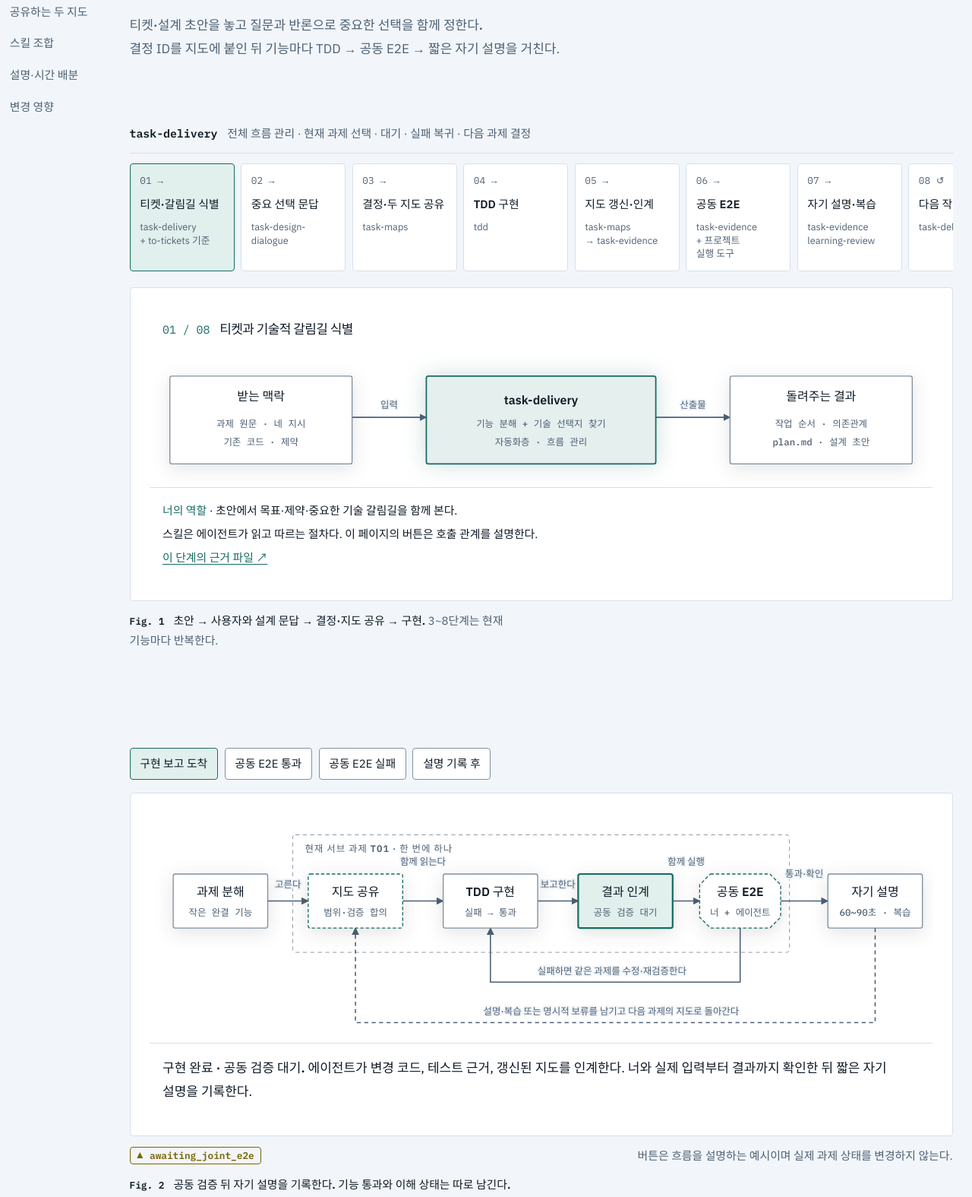
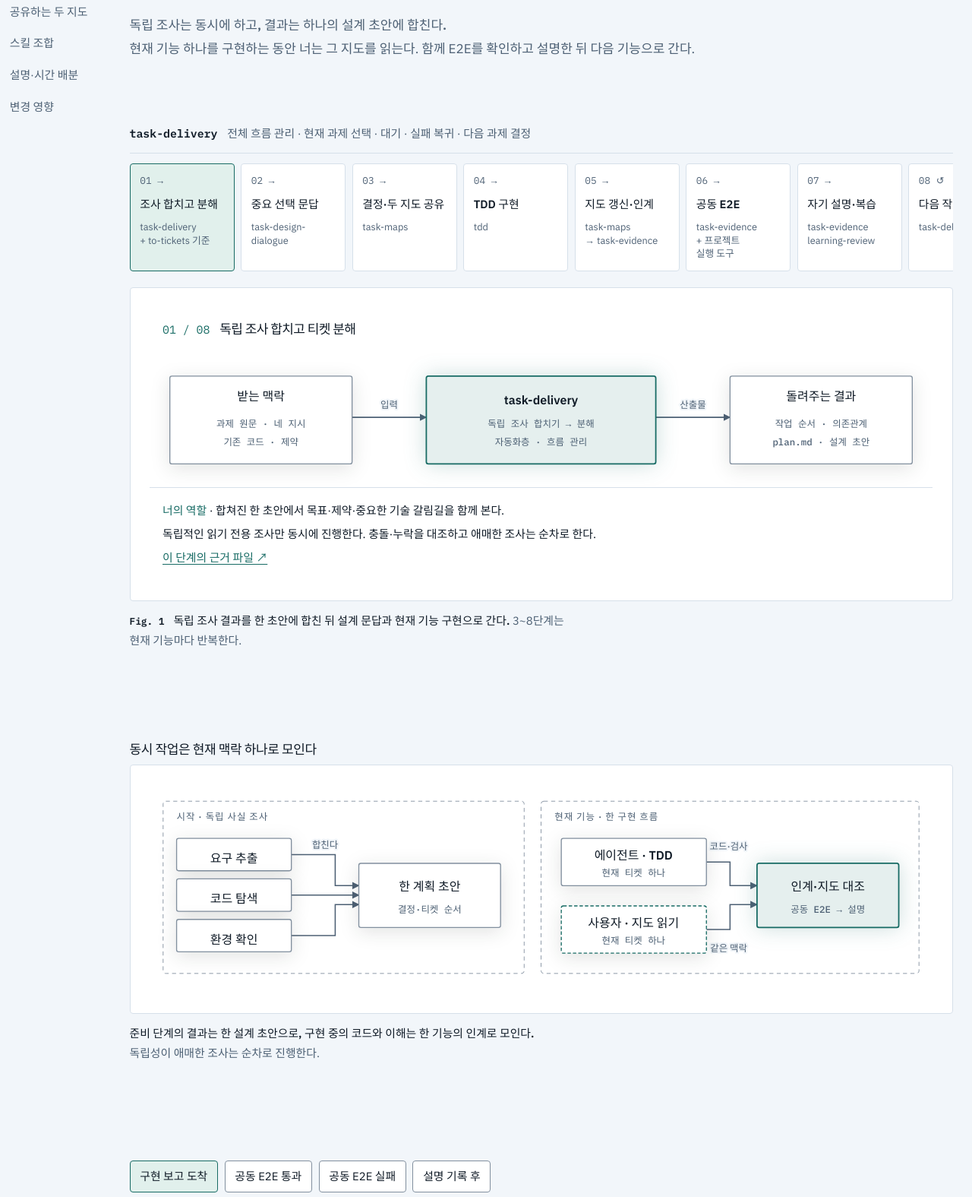
Before and after one commit to kochungcheon/task-workflow-skills, a plain HTML site: page docs/workflow.html in a window 1280 px wide. Shown: the part 140-1715 px from the top of the page at 76% size. Drawn offline with Linux system fonts and the light colour scheme.

Commit message:
feat: keep hackathon implementation focused while parallelizing intake

```diff
--- a/docs/workflow.html
+++ b/docs/workflow.html
@@ -435,15 +435,15 @@ section{margin-top:var(--s-7)}
 </nav>
 <main>
 <header>
-<p class="eyebrow">HACKATHON · 3 HOURS · SKILLS v1.3 · 2026.10.30</p>
+<p class="eyebrow">HACKATHON · 3 HOURS · WORKFLOW · 2026.10.30</p>
 <h1>3시간 안에 구현하고, 네 말로 설명한다.</h1>
-<p class="lead"><strong>티켓·설계 초안을 놓고 질문과 반론으로 중요한 선택을 함께 정한다.</strong><br>결정 ID를 지도에 붙인 뒤 기능마다 TDD → 공동 E2E → 짧은 자기 설명을 거친다.</p>
+<p class="lead"><strong>독립 조사는 동시에 하고, 결과는 하나의 설계 초안에 합친다.</strong><br>현재 기능 하나를 구현하는 동안 너는 그 지도를 읽는다. 함께 E2E를 확인하고 설명한 뒤 다음 기능으로 간다.</p>
 </header>
 <figure id="calls" aria-labelledby="calls-title">
 <div class="call-controller"><strong>task-delivery</strong><span>전체 흐름 관리 · 현재 과제 선택 · 대기 · 실패 복귀 · 다음 과제 결정</span></div>
 <div class="step-scroll">
 <div class="step-rail" role="group" aria-label="단계별 스킬 설명 선택">
-<button type="button" data-step="0" aria-pressed="true" aria-controls="step-detail"><span class="step-number">01 →</span><strong>티켓·갈림길 식별</strong><small>task-delivery<br>+ to-tickets 기준</small></button>
+<button type="button" data-step="0" aria-pressed="true" aria-controls="step-detail"><span class="step-number">01 →</span><strong>조사 합치고 분해</strong><small>task-delivery<br>+ to-tickets 기준</small></button>
 <button type="button" data-step="1" aria-pressed="false" aria-controls="step-detail"><span class="step-number">02 →</span><strong>중요 선택 문답</strong><small>task-design-dialogue</small></button>
 <button type="button" data-step="2" aria-pressed="false" aria-controls="step-detail"><span class="step-number">03 →</span><strong>결정·두 지도 공유</strong><small>task-maps</small></button>
 <button type="button" data-step="3" aria-pressed="false" aria-controls="step-detail"><span class="step-number">04 →</span><strong>TDD 구현</strong><small>tdd</small></button>
@@ -454,17 +454,39 @@ section{margin-top:var(--s-7)}
 </div>
 </div>
 <div class="frame step-detail" id="step-detail" aria-live="polite">
-<div class="step-heading"><span id="step-index">01 / 08</span><h2 id="calls-title">티켓과 기술적 갈림길 식별</h2></div>
-<svg class="ve-svg" id="step-svg" viewBox="0 0 1160 220" role="img" aria-label="과제 원문과 기존 코드의 사실을 조사하고 작은 기능·기술 선택의 초안을 만든다." style="--ve-min: 995px">
+<div class="step-heading"><span id="step-index">01 / 08</span><h2 id="calls-title">독립 조사 합치고 티켓 분해</h2></div>
+<svg class="ve-svg" id="step-svg" viewBox="0 0 1160 220" role="img" aria-label="독립적인 요구·코드·환경 조사를 하나의 초안에 합치고 작은 기능과 기술 선택을 찾는다." style="--ve-min: 995px">
 <path class="ve-e" d="M300 116H410"/><text class="ve-el" x="355" y="102">입력</text>
 <path class="ve-e" d="M750 116H860"/><text class="ve-el" x="805" y="102">산출물</text>
 <g class="ve-n"><rect class="sh" x="30" y="55" width="270" height="130"/><text x="165" y="84">받는 맥락</text><text class="sub" id="step-in1" x="165" y="125">과제 원문 · 네 지시</text><text class="sub" id="step-in2" x="165" y="152">기존 코드 · 제약</text></g>
-<g class="ve-n is-key"><rect class="sh" x="410" y="55" width="340" height="130"/><text id="step-skill" x="580" y="90">task-delivery</text><text class="sub" id="step-mode" x="580" y="125">기능 분해 + 기술 선택지 찾기</text><text class="sub" id="step-kind" x="580" y="152">자동화층 · 흐름 관리</text></g>
+<g class="ve-n is-key"><rect class="sh" x="410" y="55" width="340" height="130"/><text id="step-skill" x="580" y="90">task-delivery</text><text class="sub" id="step-mode" x="580" y="125">독립 조사 합치기 → 분해</text><text class="sub" id="step-kind" x="580" y="152">자동화층 · 흐름 관리</text></g>
 <g class="ve-n"><rect class="sh" x="860" y="55" width="270" height="130"/><text x="995" y="84">돌려주는 결과</text><text class="sub" id="step-out1" x="995" y="125">작업 순서 · 의존관계</text><text class="sub" id="step-out2" x="995" y="152">plan.md · 설계 초안</text></g>
 </svg>
-<div class="step-note"><p><strong id="step-role">너의 역할</strong> · <span id="step-human">초안에서 목표·제약·중요한 기술 갈림길을 함께 본다.</span></p><p id="step-caution">스킬은 에이전트가 읽고 따르는 절차다. 이 페이지의 버튼은 호출 관계를 설명한다.</p><a id="step-source" href="../skills/task-delivery/SKILL.md">이 단계의 근거 파일 ↗</a></div>
+<div class="step-note"><p><strong id="step-role">너의 역할</strong> · <span id="step-human">합쳐진 한 초안에서 목표·제약·중요한 기술 갈림길을 함께 본다.</span></p><p id="step-caution">독립적인 읽기 전용 조사만 동시에 진행한다. 충돌·누락을 대조하고 애매한 조사는 순차로 한다.</p><a id="step-source" href="../skills/task-delivery/SKILL.md">이 단계의 근거 파일 ↗</a></div>
 </div>
-<figcaption><span class="fig-n">Fig. 1</span> <strong>초안 → 사용자와 설계 문답 → 결정·지도 공유 → 구현.</strong> 3~8단계는 현재 기능마다 반복한다.</figcaption>
+<figcaption><span class="fig-n">Fig. 1</span> <strong>독립 조사 결과를 한 초안에 합친 뒤 설계 문답과 현재 기능 구현으로 간다.</strong> 3~8단계는 현재 기능마다 반복한다.</figcaption>
+</figure>
+<figure class="subfigure" id="parallel" aria-labelledby="parallel-title">
+<h3 id="parallel-title">동시 작업은 현재 맥락 하나로 모인다</h3>
+<div class="frame"><svg class="ve-svg" viewBox="0 0 1160 310" role="img" aria-label="시작할 때 독립적인 요구 추출, 코드 탐색, 환경 확인을 함께 수행해 하나의 계획 초안에 합친다. 현재 기능에서는 에이전트가 TDD를 하는 동안 사용자가 그 기능의 지도를 읽고, 인계 때 합쳐 공동 E2E와 설명으로 간다." style="--ve-min: 995px">
+<rect class="ve-bnd" x="20" y="25" width="535" height="255" rx="4"/>
+<text class="ve-bnd-t" x="40" y="53">시작 · 독립 사실 조사</text>
+<path class="ve-e" d="M210 104H275V150H310"/><text class="ve-el" x="260" y="94">합친다</text>
+<path class="ve-e" d="M210 164H310"/>
+<path class="ve-e" d="M210 224H275V178H310"/>
+<g class="ve-n"><rect class="sh" x="40" y="80" width="170" height="48"/><text x="125" y="109">요구 추출</text></g>
+<g class="ve-n"><rect class="sh" x="40" y="140" width="170" height="48"/><text x="125" y="169">코드 탐색</text></g>
+<g class="ve-n"><rect class="sh" x="40" y="200" width="170" height="48"/><text x="125" y="229">환경 확인</text></g>
+<g class="ve-n"><rect class="sh" x="310" y="117" width="210" height="95"/><text x="415" y="151">한 계획 초안</text><text class="sub" x="415" y="185">결정·티켓 순서</text></g>
+<rect class="ve-bnd" x="580" y="25" width="560" height="255" rx="4"/>
+<text class="ve-bnd-t" x="600" y="53">현재 기능 · 한 구현 흐름</text>
+<path class="ve-e" d="M825 115H860V150H900"/><text class="ve-el" x="858" y="97">코드·검사</text>
+<path class="ve-e" d="M825 215H860V178H900"/><text class="ve-el" x="858" y="248">같은 맥락</text>
+<g class="ve-n"><rect class="sh" x="610" y="80" width="215" height="70"/><text x="717" y="105">에이전트 · TDD</text><text class="sub" x="717" y="131">현재 티켓 하나</text></g>
+<g class="ve-n human"><rect class="sh" x="610" y="180" width="215" height="70"/><text x="717" y="205">사용자 · 지도 읽기</text><text class="sub" x="717" y="231">현재 티켓 하나</text></g>
+<g class="ve-n is-key"><rect class="sh" x="900" y="117" width="210" height="95"/><text x="1005" y="151">인계·지도 대조</text><text class="sub" x="1005" y="185">공동 E2E → 설명</text></g>
+</svg></div>
+<figcaption><strong>준비 단계의 결과는 한 설계 초안으로, 구현 중의 코드와 이해는 한 기능의 인계로 모인다.</strong> 독립성이 애매한 조사는 순차로 진행한다.</figcaption>
 </figure>
 <figure id="workflow" data-route="handoff">
 <div class="change-controls" role="group" aria-label="워크플로우 분기 설명">
@@ -494,7 +516,7 @@ section{margin-top:var(--s-7)}
 <p class="route-copy" id="route-copy" aria-live="polite"><strong>구현 완료 · 공동 검증 대기.</strong> 에이전트가 변경 코드, 테스트 근거, 갱신된 지도를 인계한다. 너와 실제 입력부터 결과까지 확인한 뒤 짧은 자기 설명을 기록한다.</p>
 </div>
 <div class="readout"><span class="chip warn" id="route-state">awaiting_joint_e2e</span><p class="note">버튼은 흐름을 설명하는 예시이며 실제 과제 상태를 변경하지 않는다.</p></div>
-<figcaption><span class="fig-n">Fig. 2</span> <strong>공동 검증 뒤 자기 설명을 기록한다. 기능 통과와 이해 상태는 따로 남긴다.</strong></figcaption>
+<figcaption><span class="fig-n">Fig. 2</span> <strong>구현 중에는 현재 지도를 읽고, 공동 검증 뒤 자기 설명을 기록한다.</strong> 기능 통과와 이해 상태는 따로 남긴다.</figcaption>
 </figure>
 <section id="maps" aria-labelledby="maps-title">
 <div class="sec-head"><p class="ve-label">SHARED CONTEXT</p><h2 id="maps-title">너와 에이전트가 같은 두 지도를 본다.</h2><p class="note">예시 기능: 항목을 저장하고 다시 조회한다 · 아래는 계획 구조의 설명이며 실제 과제 구현 결과가 아니다.</p></div>
@@ -652,9 +674,9 @@ section{margin-top:var(--s-7)}
 <script>
 const steps=[
   {
-    "title": "티켓과 기술적 갈림길 식별",
+    "title": "독립 조사 합치고 티켓 분해",
     "skill": "task-delivery",
-    "mode": "기능 분해 + 기술 선택지 찾기",
+    "mode": "독립 조사 합치기 → 분해",
     "kind": "자동화층 · 대화와 흐름 관리",
     "input": [
       "과제 원문 · 네 지시",
@@ -664,8 +686,8 @@ const steps=[
       "작업 순서 · 의존관계",
       "plan.md · 설계 초안"
     ],
-    "human": "초안에서 목표·제약·중요한 기술 갈림길을 함께 본다.",
-    "caution": "에이전트가 원문·코드에서 확인 가능한 사실을 조사하고, 현재 작업에 중요한 선택을 초안으로 보여준다.",
+    "human": "합쳐진 한 초안에서 목표·제약·중요한 기술 갈림길을 함께 본다.",
+    "caution": "독립적인 읽기 전용 조사만 동시에 진행한다. 결과의 충돌·누락을 대조하고, 애매한 조사는 순차로 한다.",
     "source": "../skills/task-delivery/assets/plan.md"
   },
   {
@@ -698,8 +720,8 @@ const steps=[
       "두 지도 · maps/view.html",
       "결정 ID ↔ 객체 노드 ↔ 근거"
     ],
-    "human": "에이전트가 구현하는 동안 HTML에서 현재 위치·선택 이유·대안을 읽는다.",
-    "caution": "현재 기능의 결정을 첫 화면에 보여주고, 다른 중요한 결정은 같은 HTML에서 찾게 한다.",
+    "human": "에이전트가 구현하는 동안 HTML에서 현재 기능의 예정 경로·선택 이유를 읽는다.",
+    "caution": "계획 경로를 계획으로 표시하고, 구조·결정이 바뀌면 갱신 사실을 알린다.",
     "source": "../skills/task-maps/SKILL.md"
   },
   {
@@ -715,8 +737,8 @@ const steps=[
       "변경 코드",
       "Red · Green · 회귀 실행 근거"
     ],
-    "human": "구현은 에이전트가 맡고, 중요한 요구나 설계 선택의 변경은 함께 정한다.",
-    "caution": "기대값은 원문 요구에서 도출한다. 실행 환경 오류와 기능의 실패를 구분한다.",
+    "human": "현재 기능의 지도를 읽으며 구현 맥락을 따라간다. 중요한 설계 변경은 함께 정한다.",
+    "caution": "한 기능만 구현한다. 다른 수행자는 같은 기능의 E2E를 준비할 수 있다. 실행 환경 오류와 기능 실패를 구분한다.",
     "source": "../skills/contracts/components.md"
   },
   {
@@ -732,8 +754,8 @@ const steps=[
       "갱신 지도 · 실제 선택 근거",
       "E2E 시나리오 · 미검증 범위"
     ],
-    "human": "무엇이 바뀌었는지와 함께 실행할 E2E 경로를 한 화면에서 확인한다.",
-    "caution": "코드가 초기 선택과 달라졌다면 결정 기록도 정정한다. 구조가 같으면 지도 버전을 유지할 수 있다.",
+    "human": "계획과 실제 코드의 차이, 함께 실행할 E2E 경로를 한 화면에서 확인한다.",
+    "caution": "인계 때 실제 코드·Red/Green 근거를 연결한다. 구조·결정이 달라졌다면 변경 사실과 이유를 드러낸다.",
     "source": "../skills/task-evidence/SKILL.md"
   },
   {
```
Also changed, not shown: docs/validation.md (+7 -0 lines), docs/workflow-design.md (+3 -3 lines), docs/workflow.src.html (+41 -19 lines), skills/contracts/task-workflow-v1.md (+1 -1 lines), skills/task-delivery/SKILL.md (+3 -3 lines), skills/task-delivery/references/hackathon.md (+8 -2 lines), skills/task-maps/SKILL.md (+2 -2 lines), README.md.
